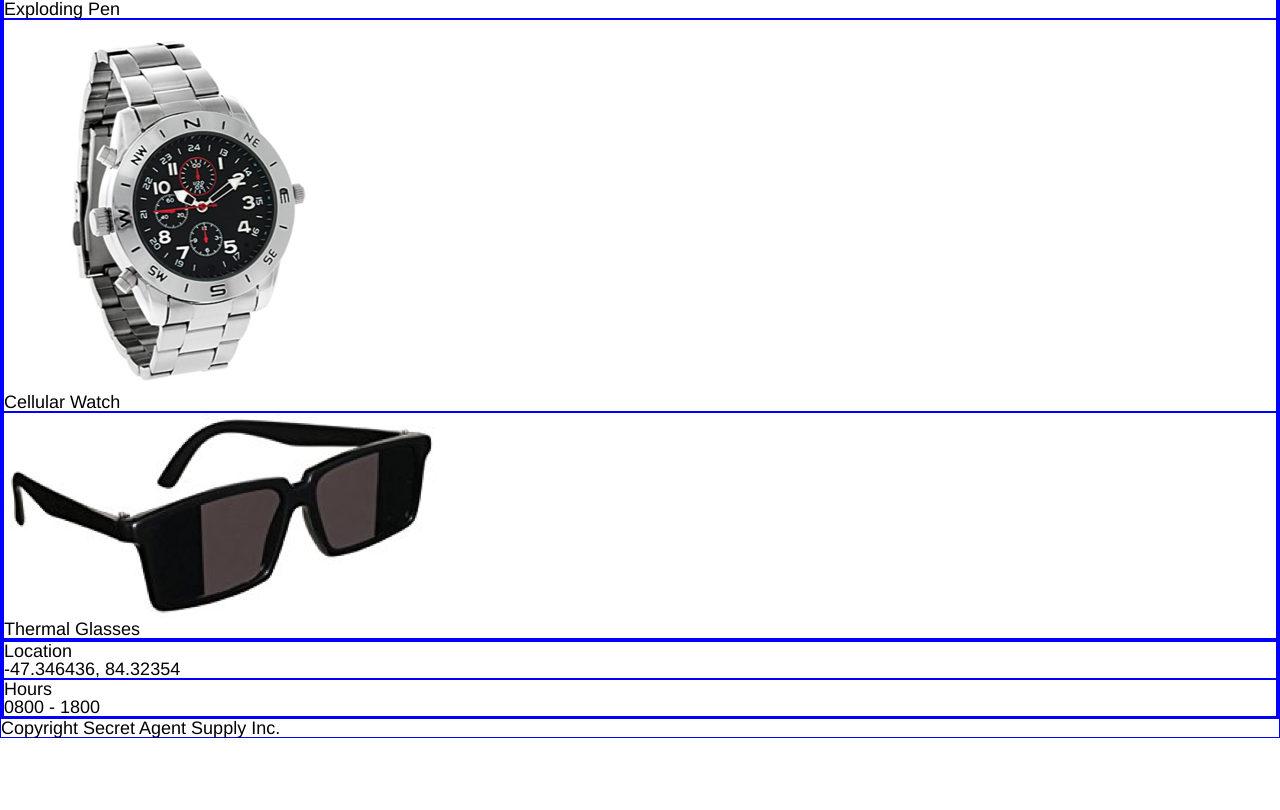
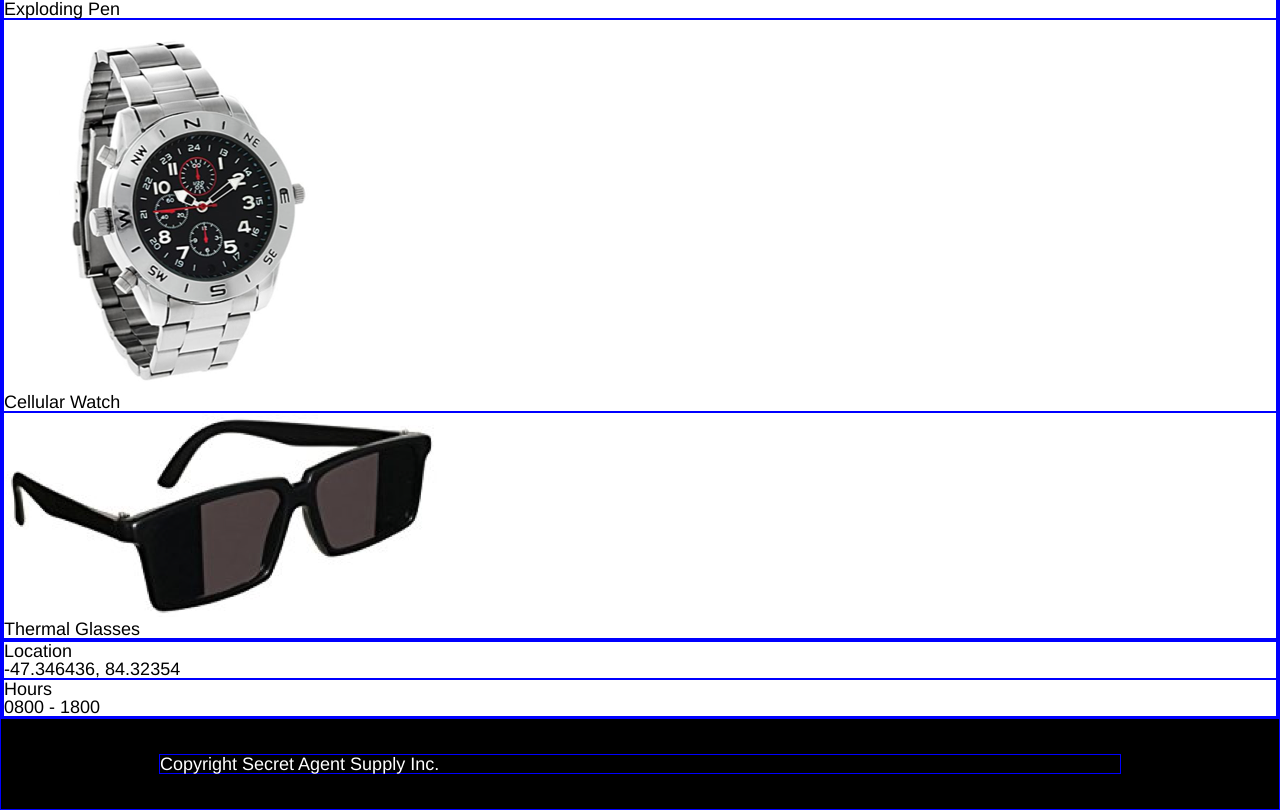
Before and after one commit to pkx111/secretagentsupply, a plain HTML site: page index.html in a window 1280 px wide. Shown: the part 832-1642 px from the top of the page. Before the commit the page ends 1570 px from the top, so only its background shows below. Drawn offline with Linux system fonts and the light colour scheme.

Commit message:
Footer Final

```diff
--- a/index.html
+++ b/index.html
@@ -59,7 +59,9 @@
         </div>
       </div>
       <footer>
-        <p>Copyright Secret Agent Supply Inc.</p>
+        <div class="foot">
+          <p>Copyright Secret Agent Supply Inc.</p>
+        </div>
       </footer>
     </div>
   </body>
--- a/resources/css/style.css
+++ b/resources/css/style.css
@@ -94,3 +94,17 @@ header{
 /* Item Section */
 
 /* Footer Section */
+footer{
+  height: 5rem;
+  background-color: black;
+  display: flex;
+  flex-direction: column;
+  justify-content: center;
+  align-items: center;
+
+}
+.foot{
+  width: 960px;
+  color: white;
+  text-align: left;
+}
```
